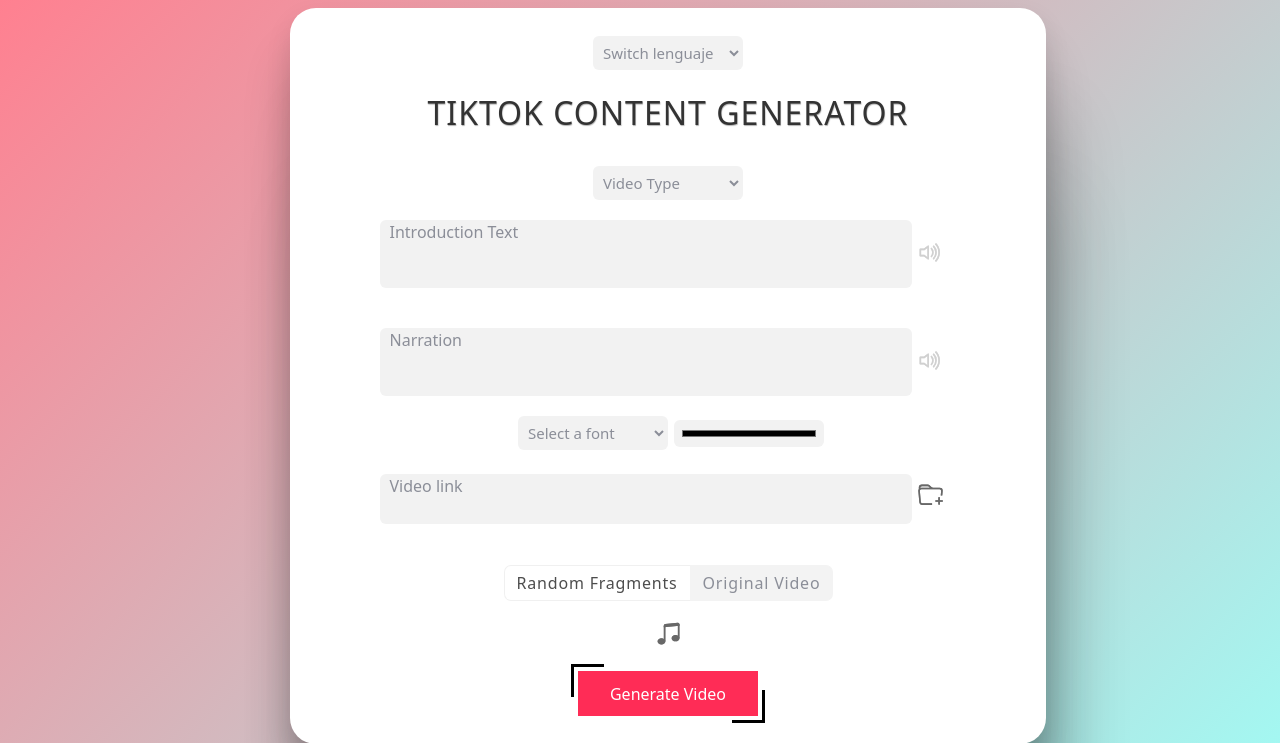
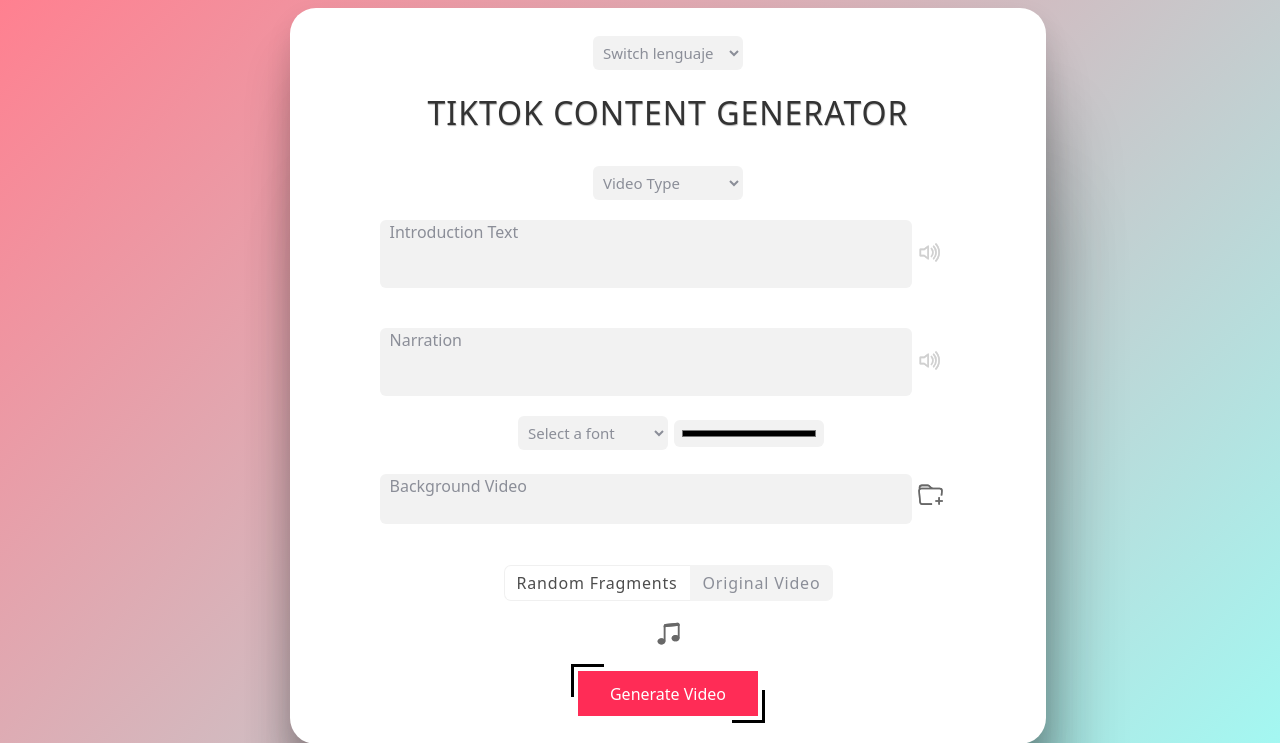
Before and after one commit to DavidEsteso/TikTok-content-generator, a Flask app: page / in a window 1280 px wide. Shown: the top 743 px of the page. Run offline with Flask 3, Linux system fonts and the light colour scheme; some web fonts are replaced.

Commit message:
Front adjustments

```diff
--- a/my_flask_app/app/static/css/input.css
+++ b/my_flask_app/app/static/css/input.css
@@ -95,23 +95,49 @@ textarea {
 /* Agregar estos selectores a tu CSS existente */
 
 
-.form label .input[data-has-file] + span {
+.form label .input-readonly[data-has-file] + span {
   top: -35px;
   left: 8px;
   color: #4d4d4d;
   font-size: 16px;
 }
 
-.form label .input[data-has-file] {
+.form label .input-readonly[data-has-file] {
   border-color: #888888;
   outline: none;
   background-color: white;
   box-shadow: 0px 0px 0px 2px #ffffff, 0px 0px 0px 4px #bbbbbb3a;
 }
 
-.form label .input[data-has-file]:hover:not(:focus):not(:valid) {
+.form label .input-readonly[data-has-file]:hover:not(:focus):not(:valid) {
   border-color: #888888;
   outline: none;
   background-color: white;
   box-shadow: 0px 0px 0px 2px #ffffff, 0px 0px 0px 4px #bbbbbb3a;
 }
+
+.form label .input-readonly {
+  width: 500px;
+  align-items: center;
+  padding: 15px;
+  border-radius: 6px;
+  outline: none;
+  background-color: #F2F2F2;
+  border: 1px solid #e5e5e500;
+  transition: all 0.3s cubic-bezier(0.15, 0.83, 0.66, 1);
+  font-family: system-ui, -apple-system, BlinkMacSystemFont, 'Segoe UI', Roboto, Oxygen, Ubuntu, Cantarell, 'Open Sans', 'Helvetica Neue', sans-serif;
+  cursor: default;
+}
+
+/* Estilos para el span en inputs de solo lectura */
+.form label .input-readonly + span {
+  position: absolute;
+  left: 10px; /* Ajusta este valor para desplazar el span a la derecha */
+  top: -9px;
+  padding: 10px 0;
+  font-size: 16px;
+  pointer-events: none;
+  transition: 0.5s;
+  color: #8B8E98;
+  font-weight: 60;
+}
--- a/my_flask_app/app/static/js/components/fileManager.js
+++ b/my_flask_app/app/static/js/components/fileManager.js
@@ -49,7 +49,6 @@ export const fileManager = {
 
                     if (linkInput) {
                         linkInput.value = file.name;
-                        linkInput.setAttribute('readonly', '');
                         linkInput.setAttribute('data-has-file', 'true');
                     }
                     toggleButton(type, 'add');
@@ -70,7 +69,6 @@ export const fileManager = {
 
         if (linkInput) {
             linkInput.value = '';
-            linkInput.removeAttribute('readonly');
             linkInput.removeAttribute('data-has-file', 'true');
 
         }
--- a/my_flask_app/app/static/js/config/translations.js
+++ b/my_flask_app/app/static/js/config/translations.js
@@ -11,8 +11,8 @@ export const translations = {
         selectFont: "Select a font",
         randomFragments: "Random Fragments",
         originalVideo: "Original Video",
-        musicLink: "Music link",
-        videoLink: "Video link",
+        musicLink: "Music Background",
+        videoLink: "Video Background",
         generateVideoButton: "Generate Video"
     },
     es: {
@@ -27,8 +27,8 @@ export const translations = {
         selectFont: "Seleccionar fuente",
         randomFragments: "Fragmentos Aleatorios",
         originalVideo: "Video original",
-        musicLink: "Enlace al Música",
-        videoLink: "Enlace al Video",
+        musicLink: "Musica de fondo",
+        videoLink: "Video de fondo",
         generateVideoButton: "Generar Video"
     }
 };
--- a/my_flask_app/app/templates/index.html
+++ b/my_flask_app/app/templates/index.html
@@ -128,8 +128,8 @@
 
         <div id="videoContainer" class="form">
             <label class="container">
-                <textarea required="" placeholder="" class="input" cols="160 "type="text" id="videoLink" name="videoLink" rows="1"  maxlength="1000"></textarea>
-                <span id="videoSpan" class="link" data-lang-key="videoLink">Video link</span>
+                <input type="text" id="videoLink" name="videoLink" class="input-readonly" readonly>
+                <span id="videoSpan" class="link" data-lang-key="videoLink">Background Video</span>
 
                 <div id="videoList">
                     <div id="videoAndButton">
@@ -166,8 +166,8 @@
 
         <div id="musicContainer" style="display: none;" class="form">
             <label class="container">
-                <textarea required="" placeholder="" class="input"  cols="80 " type="text" id="musicLink" name="musicLink" rows="1"  maxlength="1000"></textarea>
-                <span id="musicSpan" class="link" data-lang-key="musicLink">Music link</span>
+                <input type="text" id="musicLink" name="musicLink" class="input-readonly" readonly>
+                <span id="musicSpan" class="link" data-lang-key="musicLink">Background Music</span>
                 <div id="musicList">
                 <d  iv id="musicAndButton">
                     <div class="music">
```
Also changed, not shown: README.md.
